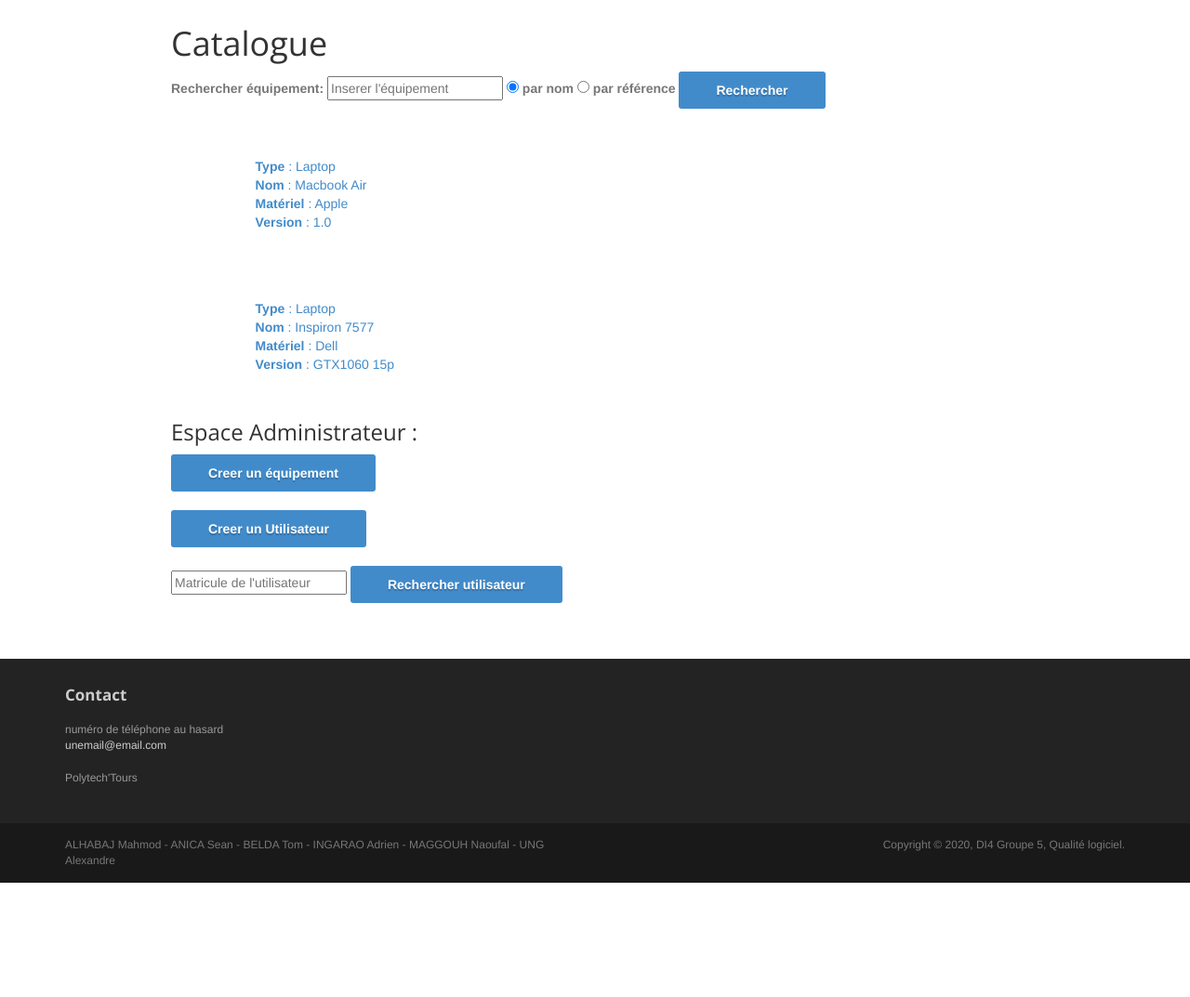
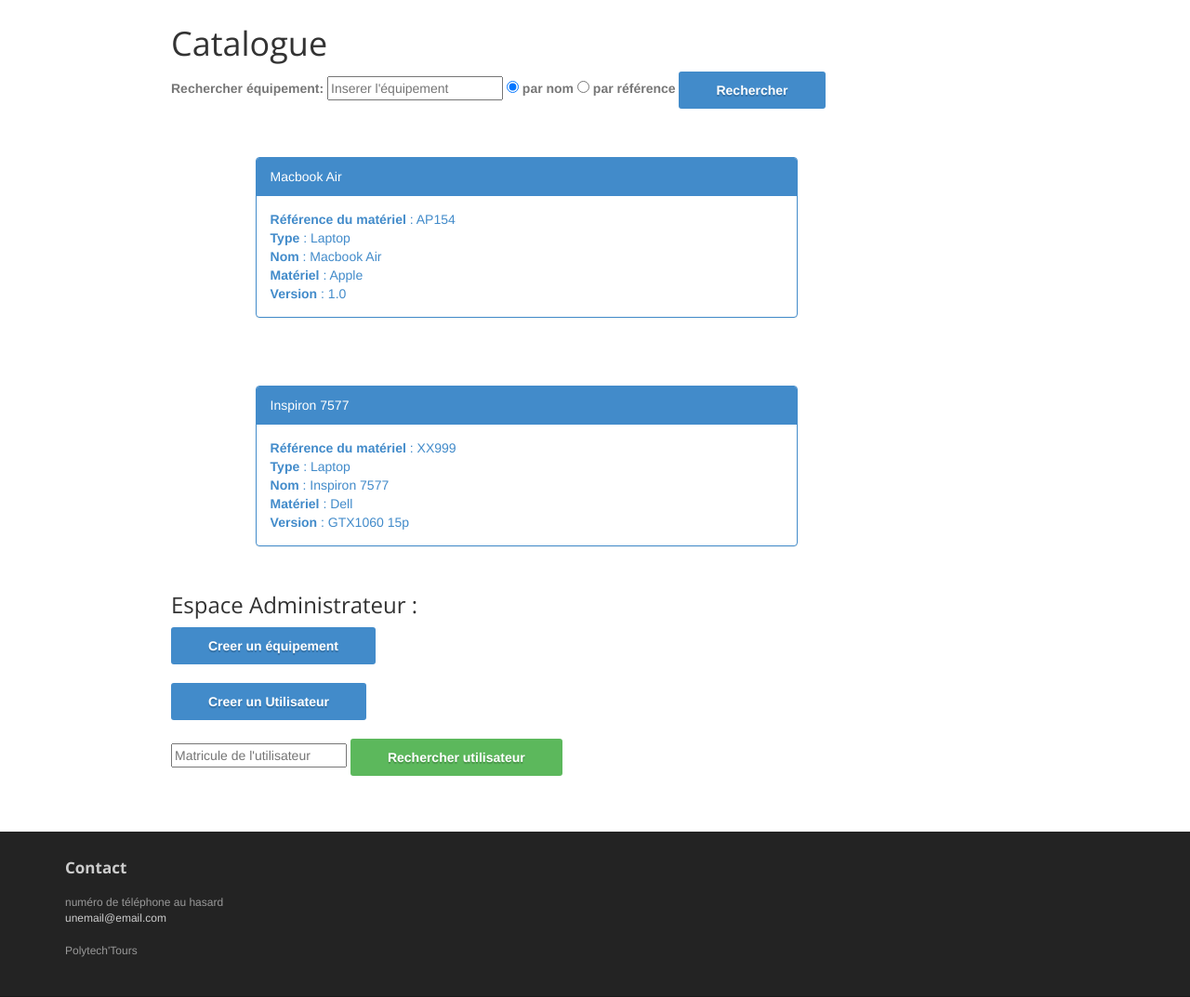
Before and after one commit to mhabaj/GestionEmpruntsMaterielInfo, a PHP site: page /code/DashBoard.php?type=Laptop in a window 1280 px wide. Shown: the part 100-1173 px from the top of the page at 93% size. Before the commit the page ends 1050 px from the top, so only its background shows below. Run offline with PHP 8.4, Linux system fonts and the light colour scheme; a user stored in the database is signed in; data comes from the database, SQL or seed files in the repository; some libraries are stand-ins or nearby versions.

Commit message:
css update

```diff
--- a/code/view/adminOverview.view.php
+++ b/code/view/adminOverview.view.php
@@ -13,7 +13,7 @@ if (isset($_SESSION['isAdmin_user']) && $_SESSION['isAdmin_user'] == 1) {
     <br>
     <form method="POST" enctype="multipart/form-data">
         <input type="search" placeholder="Matricule de l'utilisateur" name="UserToSearch">
-        <button class="btn btn-primary" type="submit" name="startSearchingUser">Rechercher utilisateur</button>
+        <button class="btn btn-success" type="submit" name="startSearchingUser">Rechercher utilisateur</button>
     </form>
 
     <?php
--- a/code/view/resultSearchEquipment.view.php
+++ b/code/view/resultSearchEquipment.view.php
@@ -2,12 +2,16 @@
 <div class="row">
     <article class="col-sm-8 maincontent">
 <a href="DetailEquipment.php?ref_equip=<?php if(isset($donnees['ref_equip']) && $donnees['ref_equip']!= null) echo $donnees['ref_equip'] ?>">
-    <div>
-        <strong> Type </strong> : <?php if(isset($donnees['type_equip']) && $donnees['type_equip']!= null) echo $donnees['type_equip']; ?> <br/>
-        <strong> Nom </strong> : <?php if(isset($donnees['name_equip']) && $donnees['name_equip']!= null) echo $donnees['name_equip']; ?> <br/>
-        <strong> Matériel </strong> : <?php if(isset($donnees['brand_equip']) && $donnees['brand_equip']!= null) echo $donnees['brand_equip']; ?>
-        <br/>
-        <strong> Version </strong> : <?php if(isset($donnees['version_equip']) && $donnees['version_equip']!= null) echo $donnees['version_equip']; ?> <br/> <br/>
+    <div class="panel panel-primary">
+        <div class="panel-heading"><?php if(isset($donnees['name_equip']) && $donnees['name_equip']!= null) echo $donnees['name_equip']; ?></div>
+        <div class="panel-body">
+            <strong> Référence du matériel </strong> : <?php if(isset($donnees['ref_equip']) && $donnees['ref_equip']!= null) echo $donnees['ref_equip']; ?> <br/>
+            <strong> Type </strong> : <?php if(isset($donnees['type_equip']) && $donnees['type_equip']!= null) echo $donnees['type_equip']; ?> <br/>
+            <strong> Nom </strong> : <?php if(isset($donnees['name_equip']) && $donnees['name_equip']!= null) echo $donnees['name_equip']; ?> <br/>
+            <strong> Matériel </strong> : <?php if(isset($donnees['brand_equip']) && $donnees['brand_equip']!= null) echo $donnees['brand_equip']; ?>
+            <br/>
+            <strong> Version </strong> : <?php if(isset($donnees['version_equip']) && $donnees['version_equip']!= null) echo $donnees['version_equip']; ?> <br/>
+        </div>
     </div>
 </a>
     </article>
```
Also changed, not shown: code/view/detailUser.view.php (+6 -2 lines), code/view/modifyPassword.view.php (+15 -3 lines), code/view/resultSearchUser.view.php (+5 -2 lines).
